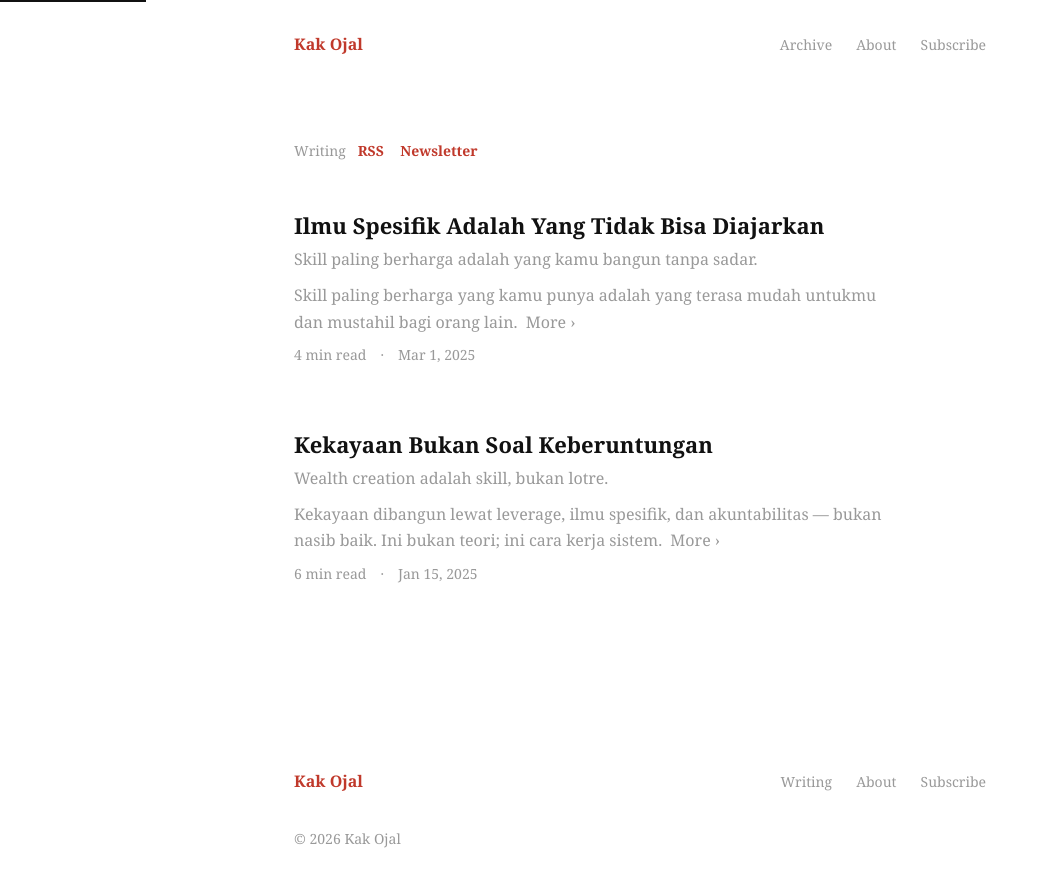
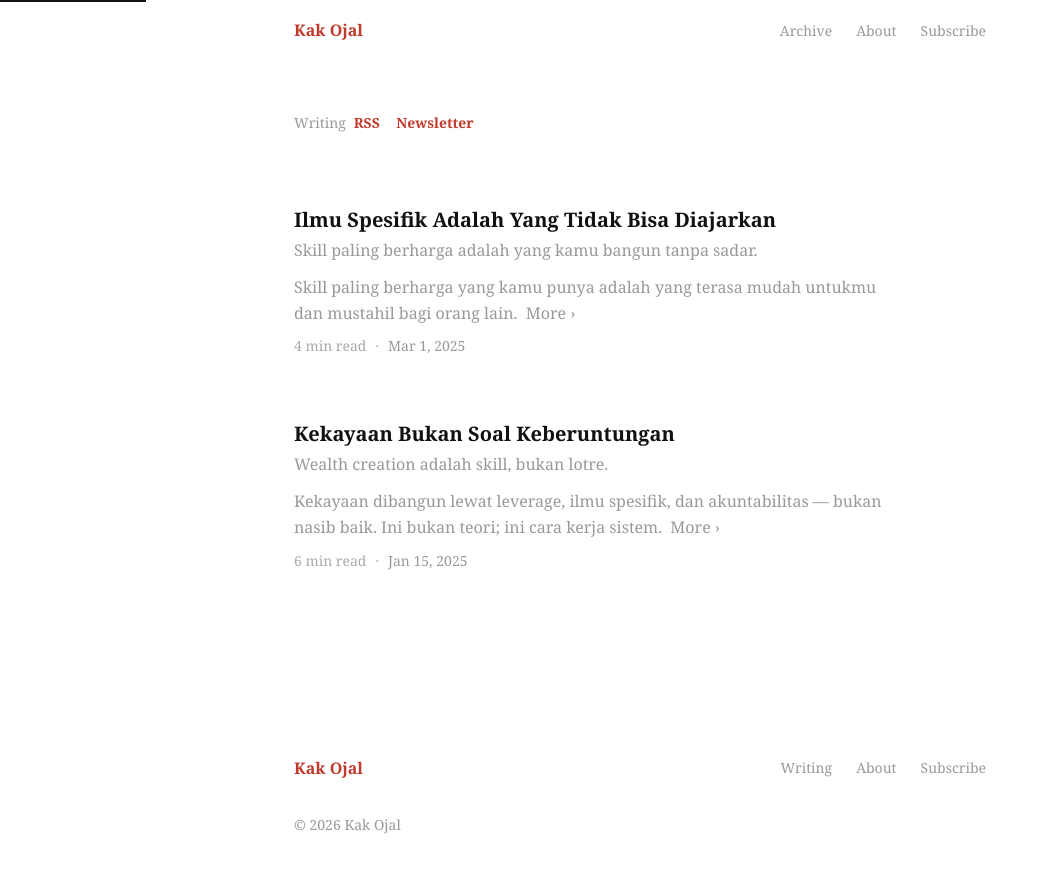
Before and after one commit to makhrojal/makhrojal.github.io, a Jekyll site: the page built from index.md, in a window 1280 px wide. Shown: the top 887 px of the page, without its empty margins (0-1049 px from the left). Built offline with Jekyll 4.4.1, drawn with Linux system fonts in a browser that asks for light colours.

Commit message:
Polish: tighten header padding, post title 20px, section gap, meta color match nav.al pixel-perfect

```diff
--- a/assets/css/main.css
+++ b/assets/css/main.css
@@ -148,8 +148,8 @@ main { display: block; }
   margin-right: auto;
   padding-left: 24px;
   padding-right: 24px;
-  padding-top: 32px;
-  padding-bottom: 32px;
+  padding-top: 18px;
+  padding-bottom: 18px;
 }
 
 .header-inner {
@@ -257,14 +257,14 @@ main { display: block; }
 .section-links li a:hover { text-decoration: underline; }
 
 .section-header {
-  margin-bottom: 48px;
+  margin-bottom: 72px;
 }
 
 .section-header-row {
   display: flex;
   align-items: baseline;
   flex-wrap: wrap;
-  gap: 12px;
+  gap: 8px;
 }
 
 /* ============================================
@@ -281,10 +281,10 @@ main { display: block; }
 
 .post-entry__title {
   font-family: Georgia, "Times New Roman", Times, serif;
-  font-size: 22px;
+  font-size: 20px;
   font-weight: bold;
   line-height: 1.3;
-  margin-bottom: 8px;
+  margin-bottom: 6px;
 }
 
 .post-entry__title a {
@@ -313,17 +313,17 @@ main { display: block; }
 
 .post-entry__meta {
   font-size: 14px;
-  color: #999999;
+  color: #aaaaaa;
   font-family: Georgia, "Times New Roman", Times, serif;
   display: flex;
   align-items: center;
-  gap: 12px;
+  gap: 8px;
   flex-wrap: wrap;
 }
 
 .meta-dot {
-  color: #999999;
-  margin: 0 2px;
+  color: #aaaaaa;
+  margin: 0 1px;
 }
 
 .more-link {
@@ -443,7 +443,7 @@ main { display: block; }
 /* POST FOOTER NAV */
 .post-footer {
   margin-top: 64px;
-  padding-top: 32px;
+  padding-top: 20px;
   border-top: 1px solid #e8e8e8;
 }
 
```
